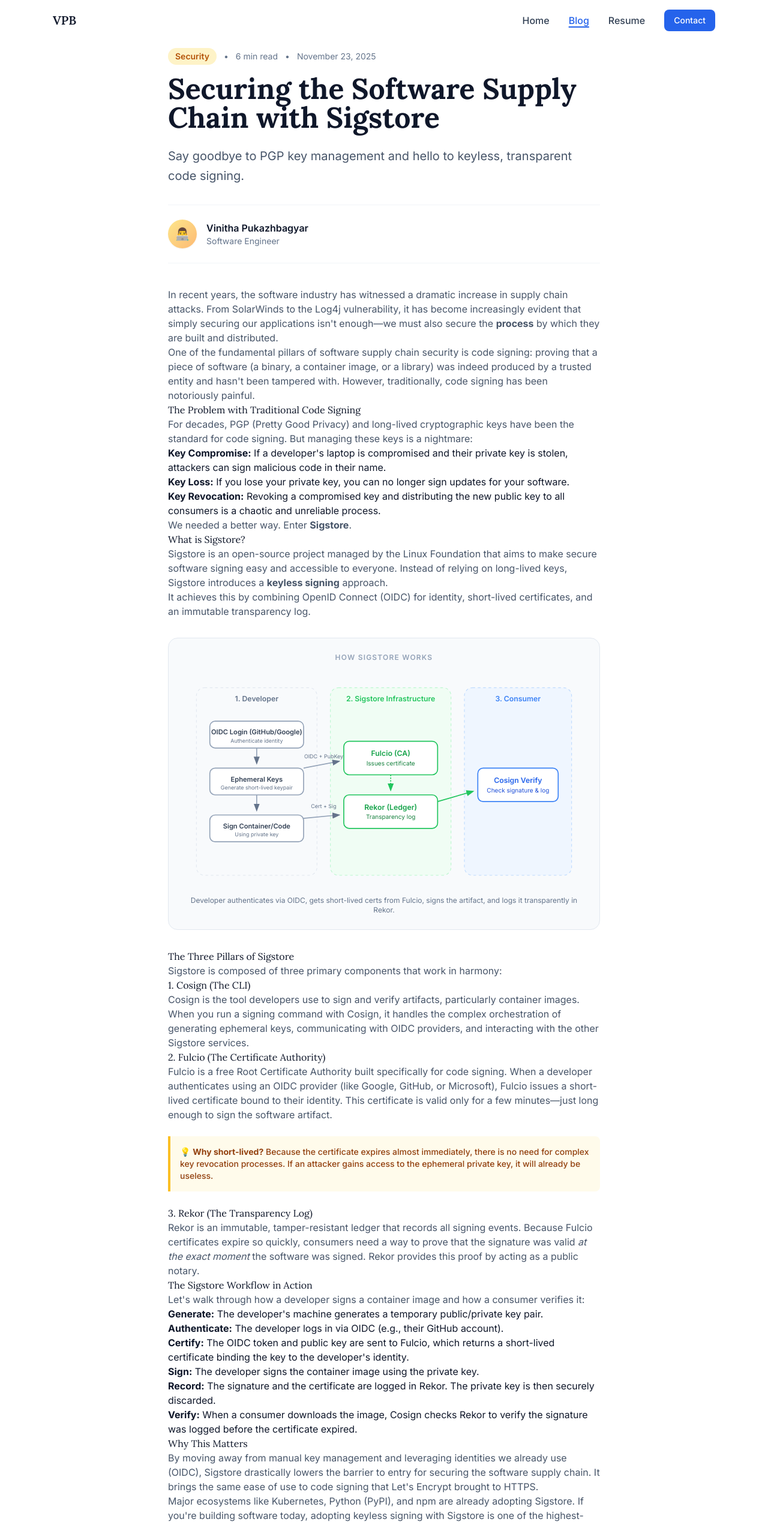
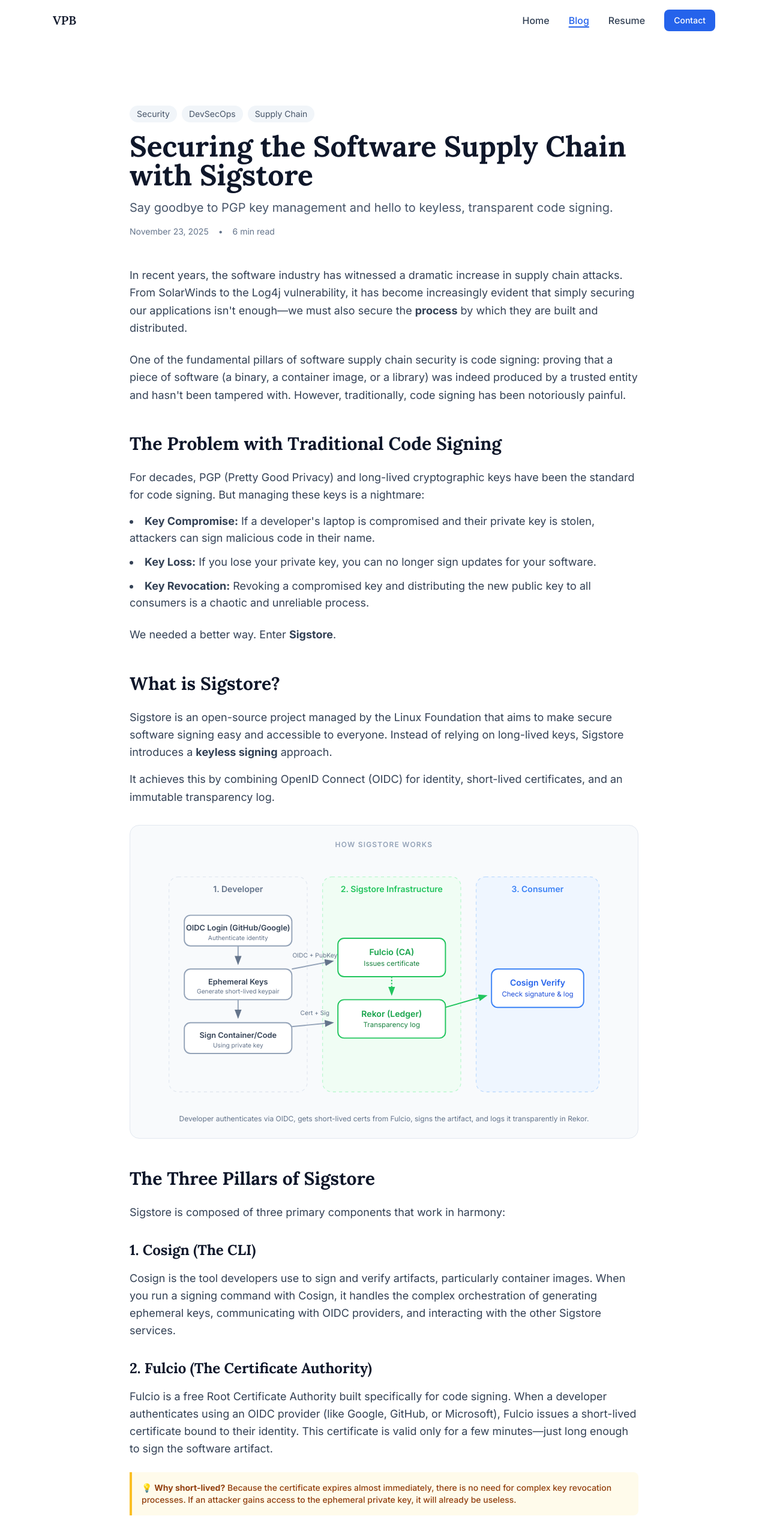
Before and after one commit to pugalvini/pugalvini.github.io, a React (Vite) app: page /blog/sigstore-software-supply-chain in a window 1280 px wide. Shown: the top 2542 px of the page at 60% size. Built offline with nearby package versions, Linux system fonts and the light colour scheme.

Commit message:
style: update sigstore blog styling to match other posts

```diff
--- a/src/pages/BlogPostSigstore.jsx
+++ b/src/pages/BlogPostSigstore.jsx
@@ -92,87 +92,77 @@
     }, []);
 
     return (
-        <div className="min-h-screen bg-white pt-20 pb-16">
-            <div className="max-w-3xl mx-auto px-6">
-                {/* ── Breadcrumb & Meta ── */}
-                <div className="mb-8">
-                    <div className="flex items-center gap-3 text-sm text-slate-500 mb-4">
-                        <span className="px-3 py-1 bg-amber-100 text-amber-700 font-semibold rounded-full">
-                            Security
-                        </span>
+        <div className="min-h-screen bg-white pt-20">
+            <article className="section-container max-w-4xl mx-auto">
+                {/* Header */}
+                <header className="mb-12">
+                    <div className="flex flex-wrap gap-2 mb-4">
+                        <span className="px-3 py-1 bg-slate-100 text-slate-600 text-sm rounded-full">Security</span>
+                        <span className="px-3 py-1 bg-slate-100 text-slate-600 text-sm rounded-full">DevSecOps</span>
+                        <span className="px-3 py-1 bg-slate-100 text-slate-600 text-sm rounded-full">Supply Chain</span>
+                    </div>
+                    <h1 className="text-4xl md:text-5xl font-serif font-bold text-slate-900 mb-4">
+                        Securing the Software Supply Chain with Sigstore
+                    </h1>
+                    <p className="text-xl text-slate-600 mb-4">
+                        Say goodbye to PGP key management and hello to keyless, transparent code signing.
+                    </p>
+                    <div className="flex items-center gap-4 text-sm text-slate-500">
+                        <span>November 23, 2025</span>
                         <span>•</span>
                         <span>6 min read</span>
-                        <span>•</span>
-                        <span>November 23, 2025</span>
                     </div>
-                    <h1 className="text-4xl md:text-5xl font-serif font-bold text-slate-900 mb-6 leading-tight">
-                        Securing the Software Supply Chain with Sigstore
-                    </h1>
-                    <p className="text-xl text-slate-600 leading-relaxed">
-                        Say goodbye to PGP key management and hello to keyless, transparent code signing.
-                    </p>
-                </div>
+                </header>
 
-                {/* ── Author Info ── */}
-                <div className="flex items-center gap-4 py-6 border-y border-slate-100 mb-10">
-                    <div className="w-12 h-12 bg-gradient-to-br from-amber-200 to-orange-300 rounded-full flex items-center justify-center text-xl shadow-sm">
-                        👨‍💻
-                    </div>
-                    <div>
-                        <div className="font-semibold text-slate-900">Vinitha Pukazhbagyar</div>
-                        <div className="text-sm text-slate-500">Software Engineer</div>
-                    </div>
-                </div>
+                {/* Content */}
+                <div className="prose prose-lg max-w-none">
 
-                {/* ── Article Content ── */}
-                <article className="prose prose-lg prose-slate max-w-none prose-headings:font-serif prose-headings:text-slate-900 prose-a:text-accent hover:prose-a:text-accent/80">
-
-                    <p>
+                    <p className="text-lg text-slate-700 leading-relaxed mb-6">
                         In recent years, the software industry has witnessed a dramatic increase in supply chain attacks. From SolarWinds to the Log4j vulnerability, it has become increasingly evident that simply securing our applications isn't enough—we must also secure the <strong>process</strong> by which they are built and distributed.
                     </p>
 
-                    <p>
+                    <p className="text-lg text-slate-700 leading-relaxed mb-6">
                         One of the fundamental pillars of software supply chain security is code signing: proving that a piece of software (a binary, a container image, or a library) was indeed produced by a trusted entity and hasn't been tampered with. However, traditionally, code signing has been notoriously painful.
                     </p>
 
-                    <h2>The Problem with Traditional Code Signing</h2>
+                    <h2 className="text-3xl font-serif font-bold text-slate-900 mt-12 mb-6">The Problem with Traditional Code Signing</h2>
 
-                    <p>
+                    <p className="text-lg text-slate-700 leading-relaxed mb-4">
                         For decades, PGP (Pretty Good Privacy) and long-lived cryptographic keys have been the standard for code signing. But managing these keys is a nightmare:
                     </p>
-                    <ul>
+                    <ul className="list-disc list-inside space-y-3 text-lg text-slate-700 mb-6">
                         <li><strong>Key Compromise:</strong> If a developer's laptop is compromised and their private key is stolen, attackers can sign malicious code in their name.</li>
                         <li><strong>Key Loss:</strong> If you lose your private key, you can no longer sign updates for your software.</li>
                         <li><strong>Key Revocation:</strong> Revoking a compromised key and distributing the new public key to all consumers is a chaotic and unreliable process.</li>
                     </ul>
 
-                    <p>
+                    <p className="text-lg text-slate-700 leading-relaxed mb-6">
                         We needed a better way. Enter <strong>Sigstore</strong>.
                     </p>
 
-                    <h2>What is Sigstore?</h2>
+                    <h2 className="text-3xl font-serif font-bold text-slate-900 mt-12 mb-6">What is Sigstore?</h2>
 
-                    <p>
+                    <p className="text-lg text-slate-700 leading-relaxed mb-4">
                         <a href="https://sigstore.dev" target="_blank" rel="noopener noreferrer">Sigstore</a> is an open-source project managed by the Linux Foundation that aims to make secure software signing easy and accessible to everyone. Instead of relying on long-lived keys, Sigstore introduces a <strong>keyless signing</strong> approach.
                     </p>
 
-                    <p>
+                    <p className="text-lg text-slate-700 leading-relaxed mb-6">
                         It achieves this by combining OpenID Connect (OIDC) for identity, short-lived certificates, and an immutable transparency log.
                     </p>
 
                     <SigstoreWorkflowDiagram />
 
-                    <h2>The Three Pillars of Sigstore</h2>
+                    <h2 className="text-3xl font-serif font-bold text-slate-900 mt-12 mb-6">The Three Pillars of Sigstore</h2>
 
-                    <p>Sigstore is composed of three primary components that work in harmony:</p>
+                    <p className="text-lg text-slate-700 leading-relaxed mb-6">Sigstore is composed of three primary components that work in harmony:</p>
 
-                    <h3>1. Cosign (The CLI)</h3>
-                    <p>
+                    <h3 className="text-2xl font-serif font-bold text-slate-900 mt-8 mb-4">1. Cosign (The CLI)</h3>
+                    <p className="text-lg text-slate-700 leading-relaxed mb-6">
                         Cosign is the tool developers use to sign and verify artifacts, particularly container images. When you run a signing command with Cosign, it handles the complex orchestration of generating ephemeral keys, communicating with OIDC providers, and interacting with the other Sigstore services.
                     </p>
 
-                    <h3>2. Fulcio (The Certificate Authority)</h3>
-                    <p>
+                    <h3 className="text-2xl font-serif font-bold text-slate-900 mt-8 mb-4">2. Fulcio (The Certificate Authority)</h3>
+                    <p className="text-lg text-slate-700 leading-relaxed mb-4">
                         Fulcio is a free Root Certificate Authority built specifically for code signing. When a developer authenticates using an OIDC provider (like Google, GitHub, or Microsoft), Fulcio issues a short-lived certificate bound to their identity. This certificate is valid only for a few minutes—just long enough to sign the software artifact.
                     </p>
                     <div className="bg-amber-50 border-l-4 border-amber-400 p-4 rounded-r-lg my-6">
@@ -181,16 +171,16 @@
                         </p>
                     </div>
 
-                    <h3>3. Rekor (The Transparency Log)</h3>
-                    <p>
+                    <h3 className="text-2xl font-serif font-bold text-slate-900 mt-8 mb-4">3. Rekor (The Transparency Log)</h3>
+                    <p className="text-lg text-slate-700 leading-relaxed mb-6">
                         Rekor is an immutable, tamper-resistant ledger that records all signing events. Because Fulcio certificates expire so quickly, consumers need a way to prove that the signature was valid <em>at the exact moment</em> the software was signed. Rekor provides this proof by acting as a public notary.
                     </p>
 
-                    <h2>The Sigstore Workflow in Action</h2>
+                    <h2 className="text-3xl font-serif font-bold text-slate-900 mt-12 mb-6">The Sigstore Workflow in Action</h2>
 
-                    <p>Let's walk through how a developer signs a container image and how a consumer verifies it:</p>
+                    <p className="text-lg text-slate-700 leading-relaxed mb-4">Let's walk through how a developer signs a container image and how a consumer verifies it:</p>
 
-                    <ol>
+                    <ol className="list-decimal list-inside space-y-3 text-lg text-slate-700 mb-6">
                         <li><strong>Generate:</strong> The developer's machine generates a temporary public/private key pair.</li>
                         <li><strong>Authenticate:</strong> The developer logs in via OIDC (e.g., their GitHub account).</li>
                         <li><strong>Certify:</strong> The OIDC token and public key are sent to Fulcio, which returns a short-lived certificate binding the key to the developer's identity.</li>
@@ -199,36 +189,18 @@
                         <li><strong>Verify:</strong> When a consumer downloads the image, Cosign checks Rekor to verify the signature was logged before the certificate expired.</li>
                     </ol>
 
-                    <h2>Why This Matters</h2>
+                    <h2 className="text-3xl font-serif font-bold text-slate-900 mt-12 mb-6">Why This Matters</h2>
 
-                    <p>
+                    <p className="text-lg text-slate-700 leading-relaxed mb-6">
                         By moving away from manual key management and leveraging identities we already use (OIDC), Sigstore drastically lowers the barrier to entry for securing the software supply chain. It brings the same ease of use to code signing that Let's Encrypt brought to HTTPS.
                     </p>
 
-                    <p>
+                    <p className="text-lg text-slate-700 leading-relaxed mb-6">
                         Major ecosystems like Kubernetes, Python (PyPI), and npm are already adopting Sigstore. If you're building software today, adopting keyless signing with Sigstore is one of the highest-impact security improvements you can make.
                     </p>
 
-                </article>
-
-                {/* ── Footer ── */}
-                <div className="mt-16 pt-8 border-t border-slate-200">
-                    <div className="bg-slate-50 p-6 rounded-2xl flex flex-col md:flex-row items-center justify-between gap-4">
-                        <div>
-                            <h3 className="font-semibold text-slate-900 mb-1">Found this helpful?</h3>
-                            <p className="text-sm text-slate-600">Consider sharing it with your network or team.</p>
-                        </div>
-                        <div className="flex gap-3">
-                            <button className="px-4 py-2 bg-white border border-slate-200 text-slate-700 rounded-full text-sm font-medium hover:text-accent hover:border-accent transition-colors">
-                                Share on Twitter
-                            </button>
-                            <button className="px-4 py-2 bg-white border border-slate-200 text-slate-700 rounded-full text-sm font-medium hover:text-accent hover:border-accent transition-colors">
-                                Share on LinkedIn
-                            </button>
-                        </div>
-                    </div>
                 </div>
-            </div>
+            </article>
         </div>
     );
 };
```
